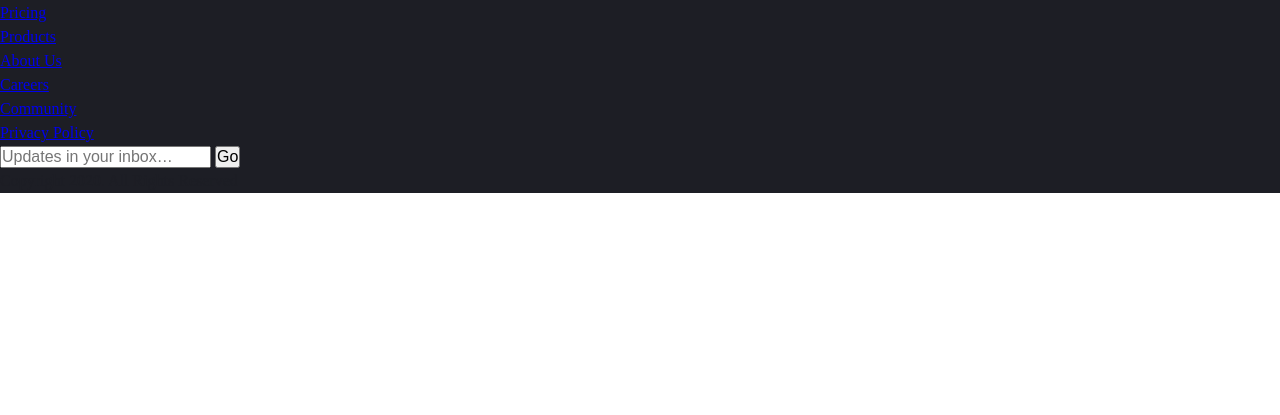
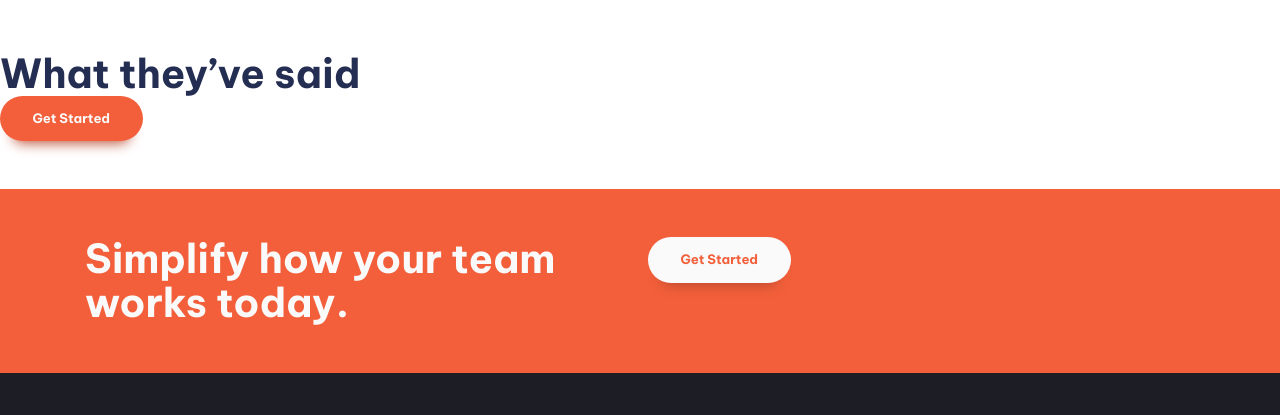
Before and after one commit to felipe-miranda-marreiros/Manage-landing-page, a plain HTML site: page index.html in a window 1280 px wide. Shown: the part 1268-1683 px from the top of the page. Before the commit the page ends 1461 px from the top, so only its background shows below. Drawn offline with Linux system fonts and the light colour scheme.

Commit message:
feat: add general styling

```diff
--- a/index.html
+++ b/index.html
@@ -35,7 +35,7 @@
     </header>
 
     <main>
-      <section>
+      <section class="padding-block-900">
         <div class="container">
           <div class="even-columns">
             <div>
@@ -55,7 +55,7 @@
         </div>
       </section>
 
-      <section>
+      <section class="padding-block-900">
         <div class="container">
           <div class="even-columns">
             <div>
@@ -104,12 +104,12 @@
         </div>
       </section>
 
-      <section class="carousel">
-        <h2 class="fs-secondary-heading">What they’ve said</h2>
+      <section class="carousel padding-block-700">
+        <h2 class="fs-secondary-heading fw-bold">What they’ve said</h2>
         <button class="button" type="button">Get Started</button>
       </section>
 
-      <section class="cta bg-accent-400 text-neutral-100">
+      <section class="cta padding-block-700 bg-accent-400 text-neutral-100">
         <div class="container">
           <div class="even-columns">
             <div>
@@ -127,7 +127,7 @@
       </section>
     </main>
 
-    <footer class="bg-neutral-100 text-neutral-100">
+    <footer class="padding-block-700 bg-neutral-900 text-neutral-100">
       <div class="container">
         <div class="even-columns">
           <div>
--- a/style.css
+++ b/style.css
@@ -1,11 +1,13 @@
 :root {
+  --clr-accent-500: hsl(12, 60%, 45%);
   --clr-accent-400: hsl(12, 88%, 59%);
+  --clr-accent-300: hsl(12, 88%, 75%);
   --clr-accent-100: hsl(13, 100%, 96%);
 
   --clr-primary-400: hsl(228, 39%, 23%);
 
-  --clr-neutral-100: hsl(233, 12%, 13%);
-  --clr-neutral-900: hsl(0, 0%, 98%);
+  --clr-neutral-900: hsl(233, 12%, 13%);
+  --clr-neutral-100: hsl(0, 0%, 98%);
 
   --ff-primary: 'Be Vietnam Pro', sans-serif;
 
@@ -31,6 +33,16 @@
 
   --fs-nav: var(--fs-500);
   --fs-button: var(--fs-300);
+
+  --size-100: 0.25rem;
+  --size-200: 0.5rem;
+  --size-300: 0.75rem;
+  --size-400: 1rem;
+  --size-500: 1.5rem;
+  --size-600: 2rem;
+  --size-700: 3rem;
+  --size-800: 4rem;
+  --size-900: 5rem;
 }
 
 @media (min-width: 50em) {
@@ -57,6 +69,7 @@
   padding: 0;
   margin: 0;
   font-size: inherit;
+  font-family: inherit;
 }
 
 /* Remove list styles on ul, ol elements with a list role, which suggests default styling will be removed */
@@ -156,9 +169,11 @@ svg {
 
 .fs-primary-heading {
   font-size: var(--fs-primary-heading);
+  line-height: 1.1;
 }
 .fs-secondary-heading {
   font-size: var(--fs-secondary-heading);
+  line-height: 1.1;
 }
 
 .fs-300 {
@@ -173,3 +188,69 @@ svg {
 .fs-600 {
   font-size: var(--fs-600);
 }
+
+.padding-block-900 {
+  padding-block: var(--size-900);
+}
+
+.padding-block-700 {
+  padding-block: var(--size-700);
+}
+
+.container {
+  --max-width: 1110px;
+  --padding: 1rem;
+
+  width: min(var(--max-width), 100% - var(--padding) * 2);
+  margin-inline: auto;
+}
+
+.even-columns {
+  display: grid;
+  gap: 1rem;
+}
+
+@media (min-width: 50em) {
+  .even-columns {
+    grid-auto-flow: column;
+    grid-auto-columns: 1fr;
+  }
+}
+
+/************ General Styling ************/
+
+body {
+  font-size: var(--fs-body);
+  font-family: var(--ff-body);
+  color: var(--clr-primary-400);
+}
+
+.button {
+  cursor: pointer;
+  text-decoration: none;
+  border: 0;
+  border-radius: 100vmax;
+  padding: 1.25em 2.5em;
+  font-weight: var(--fw-bold);
+  font-size: var(--fs-button);
+  line-height: 1;
+  color: var(--clr-neutral-100);
+  background-color: var(--clr-accent-400);
+  box-shadow: 0 1.125em 1em -1em var(--clr-accent-500);
+}
+
+.button[data-type='inverted'] {
+  background-color: var(--clr-neutral-100);
+  color: var(--clr-accent-400);
+}
+
+.button[data-type='inverted']:hover,
+.button[data-type='inverted']:focus-visible {
+  background-color: var(--clr-neutral-100);
+  color: var(--clr-accent-300);
+}
+
+.button:hover,
+.button:focus-visible {
+  background-color: var(--clr-accent-300);
+}
```
